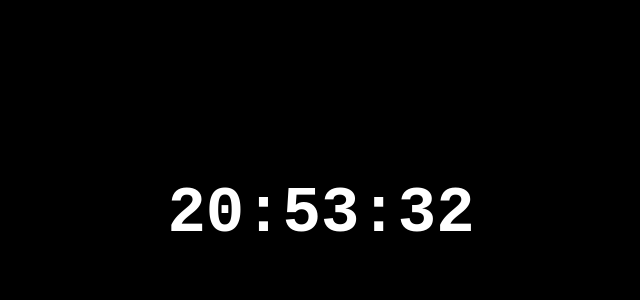
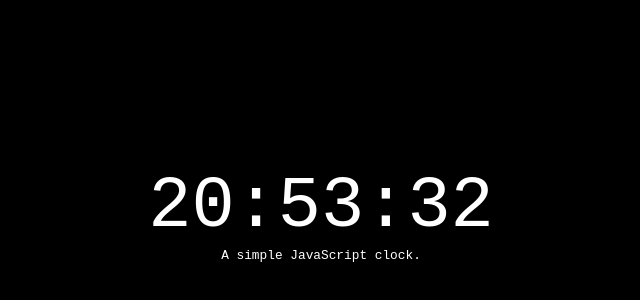
Before and after one commit to edwardedmonds/clock, a plain HTML site: page index.html in a window 1280 px wide. Shown: the part 186-486 px from the top of the page, without its empty margins (319-959 px from the left). Drawn offline with Linux system fonts and the light colour scheme.

Commit message:
Added short description and played with clamp() constraints

```diff
--- a/css/main.css
+++ b/css/main.css
@@ -4,20 +4,22 @@
   box-sizing: border-box;
 }
 
-html, body {
-  font-size: 20px;
+body {
   height: 100vh;
-}
-
-body {
+  width: 100vw;
   font-family: 'Courier New', Courier, monospace;
   background: #000;
+  color: #fff;
   display: flex;
+  flex-direction: column;
   justify-content: center;
   align-items: center;
 }
 
 .clock {
-  font-size: clamp(18px, 5vw, 72px);
-  color: #fff;
+  font-size: clamp(24px, 6vw, 72px);
 }
+
+.description {
+  font-size: clamp(9px, 1vw, 20px);
+}
--- a/index.html
+++ b/index.html
@@ -8,6 +8,9 @@
     <title>Clock</title>
   </head>
   <body>
-    <h1 class='clock'>00:00:00</h1>
+
+    <div class='clock'>00:00:00</div>
+    <div class='description'>A simple JavaScript clock.</div>
+
   </body>
 </html>
```
